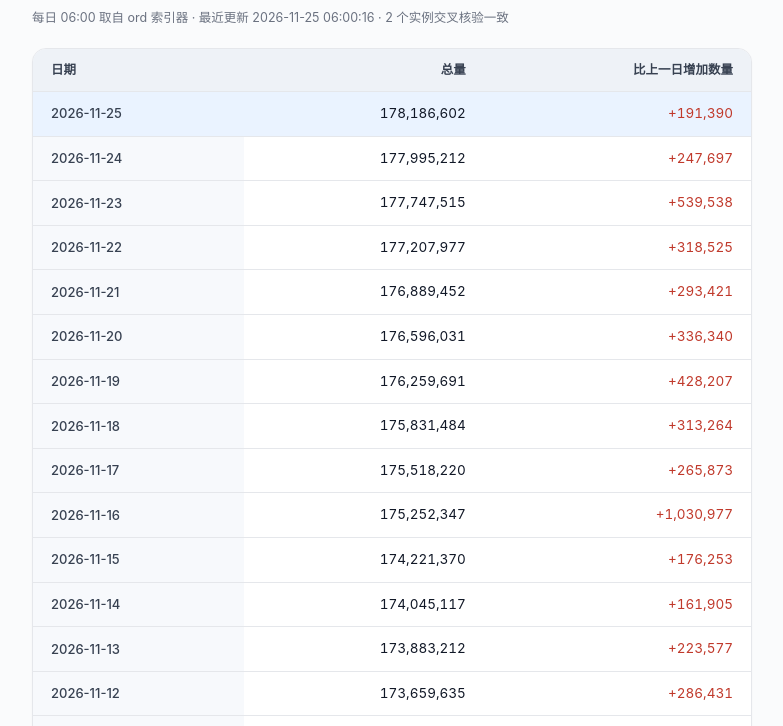
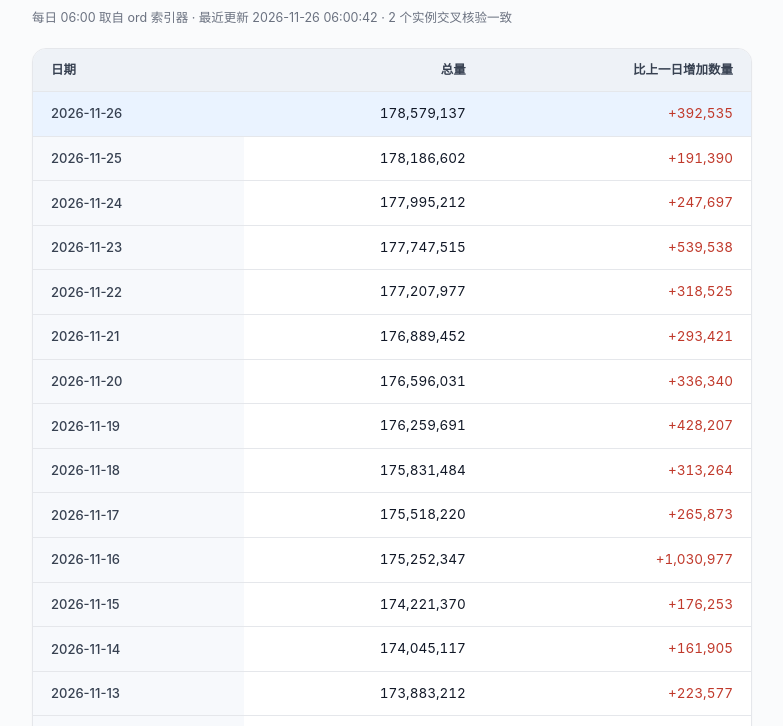
Before and after one commit to xxwsy/uncommon-goods, a plain HTML site: page index.html in a window 1280 px wide. Shown: the part 62-788 px from the top of the page, without its empty margins (248-1031 px from the left). Drawn offline with Linux system fonts and the light colour scheme.

Commit message:
Update daily mint totals (2026-11-26)

```diff
--- a/index.html
+++ b/index.html
@@ -31,10 +31,11 @@ tbody tr:hover th,tbody tr:hover td{background:#F3F7FC}
             background:#DCEBFA;color:#1D4ED8;font-size:11px;font-weight:500}
 </style></head><body><div class="wrap">
 <h1>UNCOMMON•GOODS 累计铸造总量</h1>
-<div class="sub">每日 06:00 取自 ord 索引器 · 最近更新 2026-11-25 06:00:16 · 2 个实例交叉核验一致</div>
+<div class="sub">每日 06:00 取自 ord 索引器 · 最近更新 2026-11-26 06:00:42 · 2 个实例交叉核验一致</div>
 <div class="card"><table>
 <thead><tr><th>日期</th><th>总量</th><th>比上一日增加数量</th></tr></thead>
-<tbody><tr class="latest"><th scope="row">2026-11-25</th><td class="num">178,186,602</td><td class="num"><span class="up">+191,390</span></td></tr>
+<tbody><tr class="latest"><th scope="row">2026-11-26</th><td class="num">178,579,137</td><td class="num"><span class="up">+392,535</span></td></tr>
+<tr><th scope="row">2026-11-25</th><td class="num">178,186,602</td><td class="num"><span class="up">+191,390</span></td></tr>
 <tr><th scope="row">2026-11-24</th><td class="num">177,995,212</td><td class="num"><span class="up">+247,697</span></td></tr>
 <tr><th scope="row">2026-11-23</th><td class="num">177,747,515</td><td class="num"><span class="up">+539,538</span></td></tr>
 <tr><th scope="row">2026-11-22</th><td class="num">177,207,977</td><td class="num"><span class="up">+318,525</span></td></tr>
```
